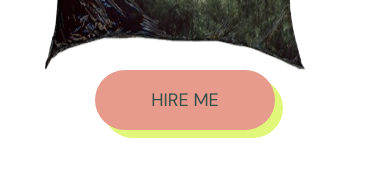
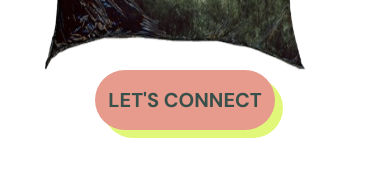
Before and after one commit to BS-Joy/unucreate-portfolio-fe, a Next.js app: page / in a window 390 px wide. Shown: the part 422-602 px from the top of the page. Built offline with nearby package versions, Linux system fonts and the light colour scheme; a web font is replaced by a local one.

Commit message:
hero and welcome

```diff
--- a/src/components/Home/Hero.tsx
+++ b/src/components/Home/Hero.tsx
@@ -22,7 +22,7 @@ const Hero = () => {
                 />
 
                 <div className="pr-5 md:pr-12 lg:pr-28">
-                    <DoubleButton text='Hire Me' bgColor='bg-secondary' textColor='text-olive' />
+                    <DoubleButton text="Let's Connect" bgColor='bg-secondary' textColor='text-olive' />
                 </div>
                 {/*
                 <div className="absolute top-[25%] left-[25%] lg:left-[28%] xl:left-[33%]">
--- a/src/components/Home/Welcome.tsx
+++ b/src/components/Home/Welcome.tsx
@@ -31,7 +31,7 @@ const Welcome = () => {
                 <h1 className='text-[#202020] font-abel text-[20px] max-w-sm mb-[50px] text-center tracking-widest leading-[40px]'>
                     I’m Jodi Swaby, an NYC-based User experience designer AnD artist. I transform ideas into immersive digital and physical experiences that challenge the ordinary and spark curiosity. Rooted in user-centered design, I blend Data insights, play, and innovation to craft interactions that inspire, connect, and reimagine the human experience.</h1>
 
-                <DoubleButton text='Start Project' bgColor='bg-secondary' textColor='text-olive' />
+                <DoubleButton text="Let's Connect" bgColor='bg-secondary' textColor='text-olive' />
             </motion.div>
 
             <motion.div
--- a/src/components/Shared/DoubleButton.tsx
+++ b/src/components/Shared/DoubleButton.tsx
@@ -3,10 +3,10 @@ import React from 'react'
 const DoubleButton = ({ text, bgColor, textColor }: { text: string, bgColor: string, textColor: string }) => {
     return (
         <div className='relative'>
-            <button className={`w-[180px] lg:w-[275px] h-[60px] lg:h-[80px] ${bgColor} rounded-[40px] flex items-center justify-center uppercase font-dmSans ${textColor} text-[18px] z-10 relative`}>
+            <button className={`w-[180px] lg:w-[260px] h-[60px] lg:h-[80px] ${bgColor} rounded-[40px] flex items-center justify-center uppercase font-dmSans ${textColor} text-[20px] z-10 relative font-bold`}>
                 {text}
             </button>
-            <button className='w-[180px] lg:w-[275px] h-[60px] lg:h-[80px] bg-primary rounded-[40px] flex items-center justify-center uppercase font-dmSans text-olive text-[20px] absolute -bottom-2 left-2'>
+            <button className='w-[180px] lg:w-[260px] h-[60px] lg:h-[80px] bg-primary rounded-[40px] flex items-center justify-center uppercase font-dmSans text-olive text-[20px] absolute -bottom-2 left-2'>
 
             </button>
         </div>
```
